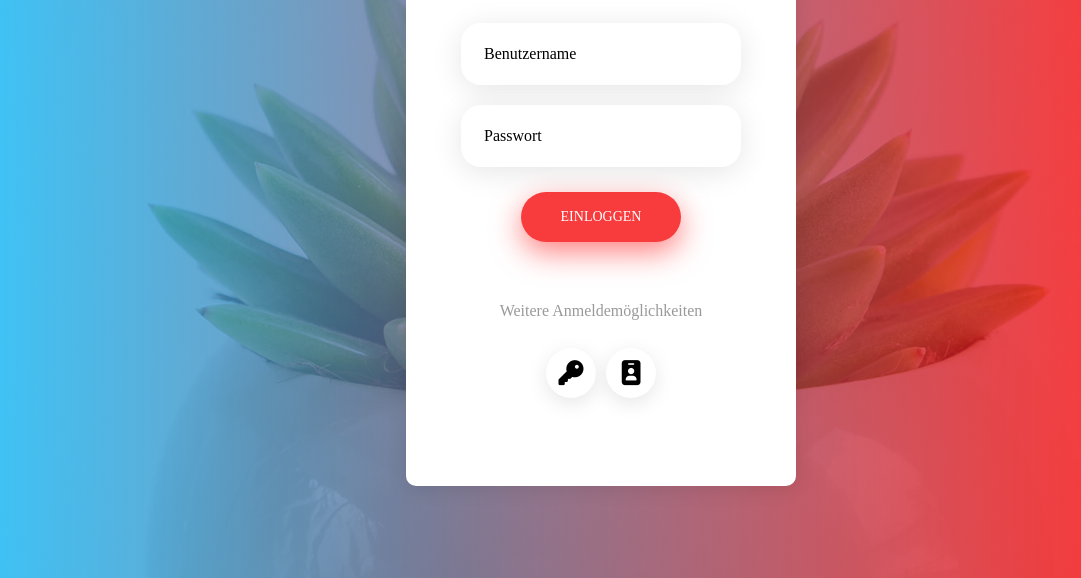
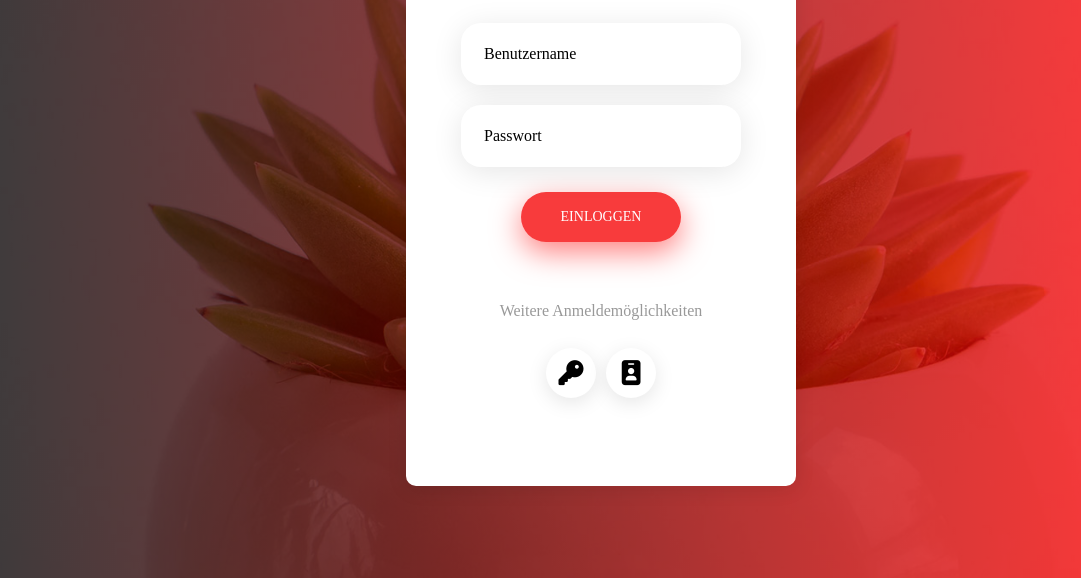
Before and after one commit to lxxrxtz/lxxrxtz.github.io, a plain HTML site: page index.html in a window 1280 px wide. Shown: the part 222-800 px from the top of the page, without its empty margins (39-1120 px from the left). Drawn offline with Linux system fonts and the light colour scheme; a web font is replaced by a local one.

Commit message:
UI/UX Changes

```diff
--- a/css/main.css
+++ b/css/main.css
@@ -151,6 +151,7 @@ iframe {
   height: 100%;
   top: 0;
   left: 0;
+  /*
   background: hsla(196, 100%, 50%, 0.5);
 
   background: linear-gradient(0deg, hsla(196, 100%, 50%, 0.75) 0%, hsla(0, 100%, 50%, 0.75) 90%);
@@ -158,6 +159,16 @@ iframe {
   background: -moz-linear-gradient(0deg, hsla(196, 100%, 50%, 0.75) 0%, hsla(0, 100%, 50%, 0.75) 90%);
 
   background: -webkit-linear-gradient(0deg, hsla(196, 100%, 50%, 0.75) 0%, hsla(0, 100%, 50%, 0.75) 90%);
+  */
+
+  background: hsla(0, 100%, 0%, 0.5);
+
+  background: linear-gradient(0deg, hsla(0, 100%, 0%, 0.75) 0%, hsla(0, 100%, 50%, 0.75) 90%);
+
+  background: -moz-linear-gradient(0deg, hsla(0, 100%, 0%, 0.75) 0%, hsla(0, 100%, 50%, 0.75) 90%);
+
+  background: -webkit-linear-gradient(0deg, hsla(0,100%,0%,0.750) 0%, hsla(0, 100%, 50%, 0.75) 90%);
+
   pointer-events: none;
 }
 
```
